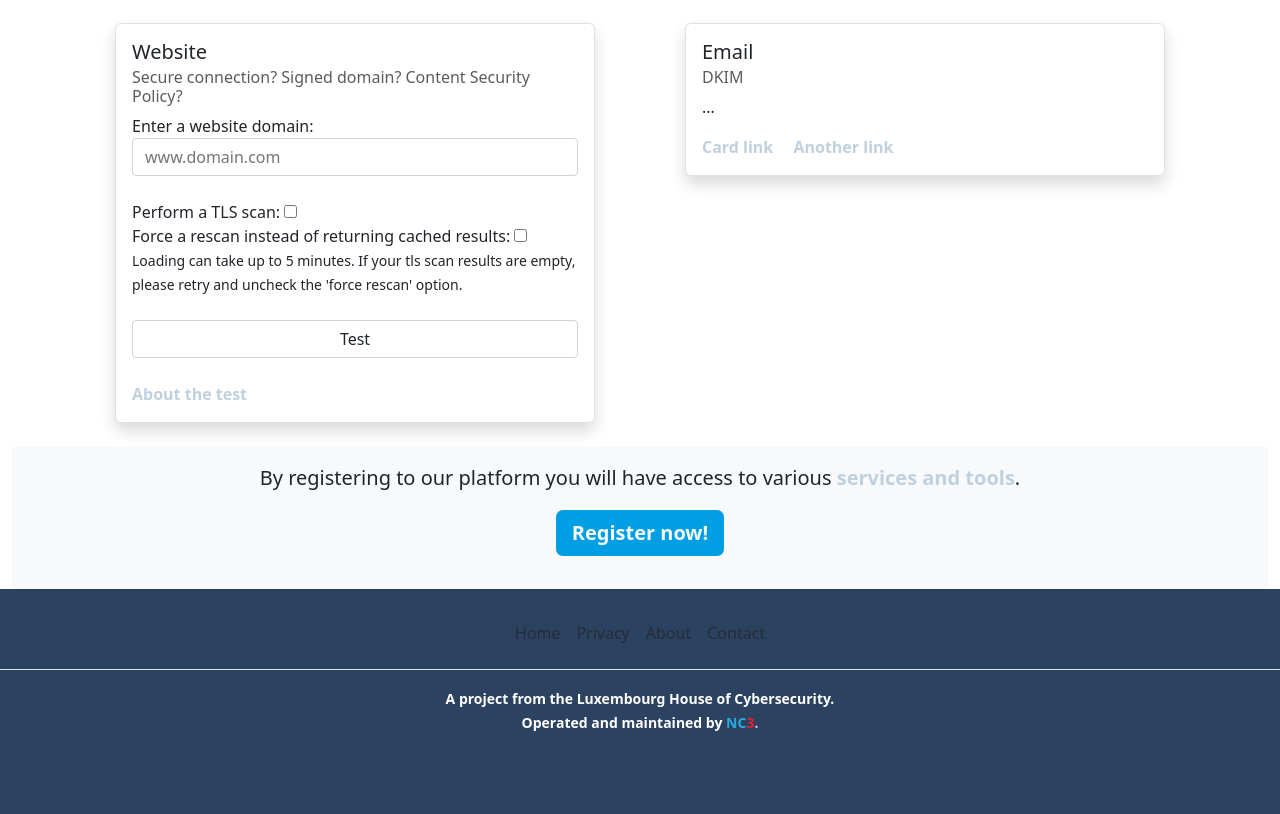
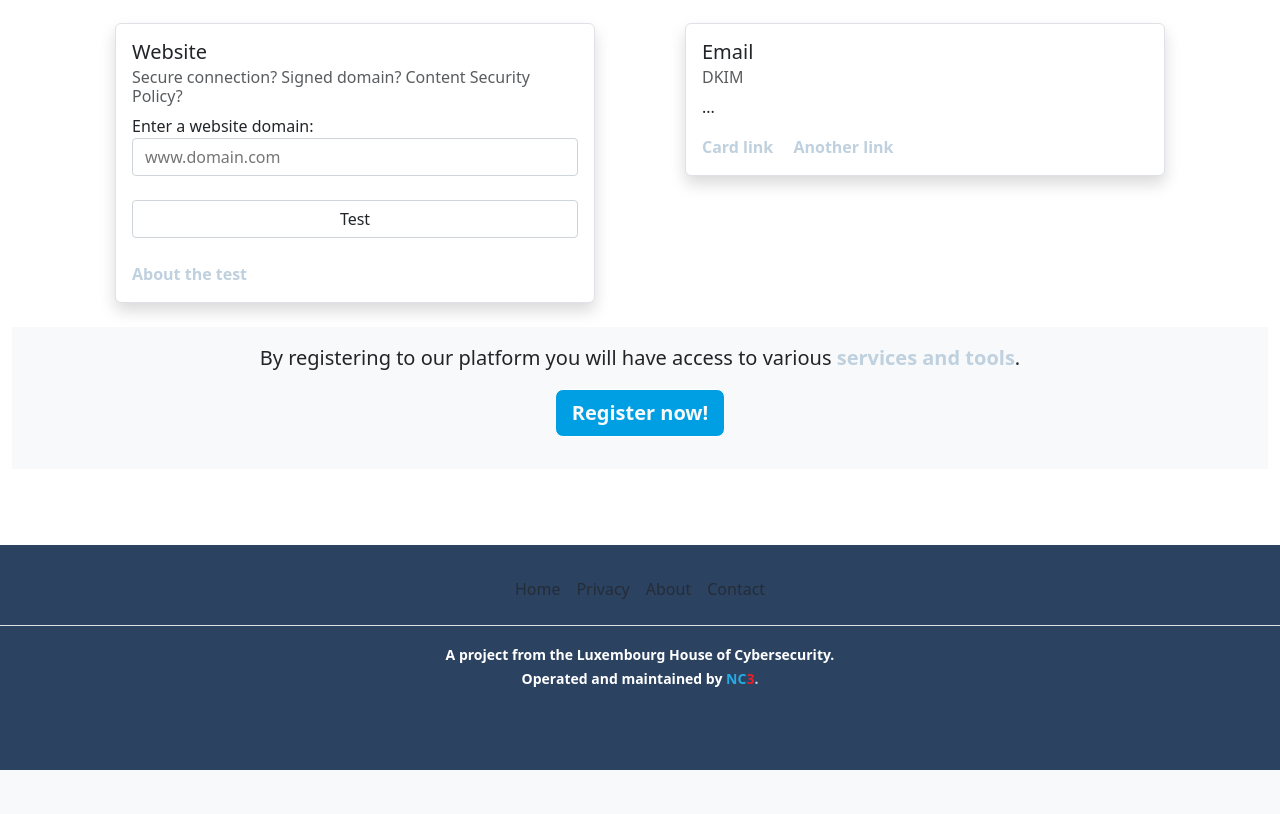
Before and after one commit to NC3-LU/TestingPlatform, a Django app: template landing_page/templates/index.html in a window 1280 px wide. Shown: the part 226-1040 px from the top of the page. After the commit the page ends 996 px from the top, so only its background shows below. Run offline with Django 3.2, Linux system fonts and the light colour scheme; the template is opened without the code that fills it, so the values that code supplies are empty; some libraries are stand-ins or nearby versions.

Commit message:
chg: [landing_page] Simplify the form to trigger the HTTP checks.

```diff
--- a/landing_page/templates/landing_page.html
+++ b/landing_page/templates/landing_page.html
@@ -20,17 +20,7 @@
               {% if error %}
               <span class="text-danger">{{ error }}</span>
               {% endif %}
-              <input type="text" placeholder="www.domain.com" id="target" name="target" value="{{ form }}" required><br>
-              <div class="">
-                  <label class="">Perform a TLS scan:</label>
-                  <input type="checkbox" id="tls" name="tls"><br>
-                  <label class="">Force a rescan instead of returning cached results:</label>
-                  <input type="checkbox" id="rescan" name="rescan">
-              </div>
-              <small>
-                  Loading can take up to 5 minutes. If your tls scan results are empty, please retry and uncheck the
-                  'force rescan' option.
-              </small><br /><br />
+              <input type="text" placeholder="www.domain.com" id="target" name="target" value="{{ form }}" required><br />
               <input type="submit" value="Test" class="btn btn-secondary">
           </form><br />
 
```
